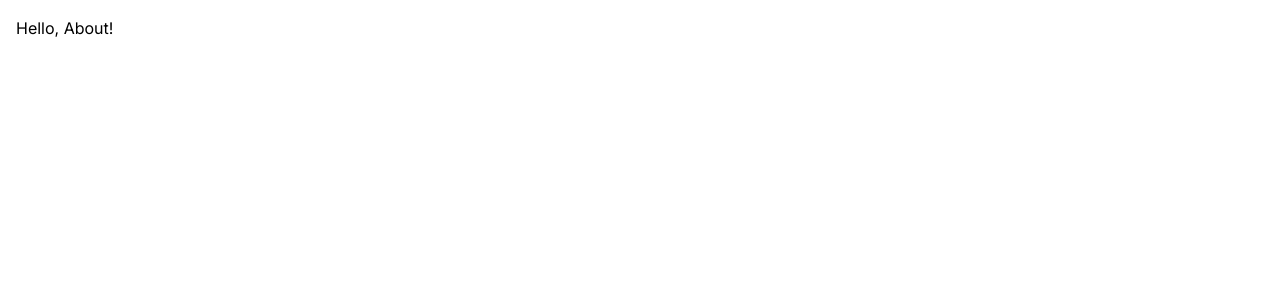
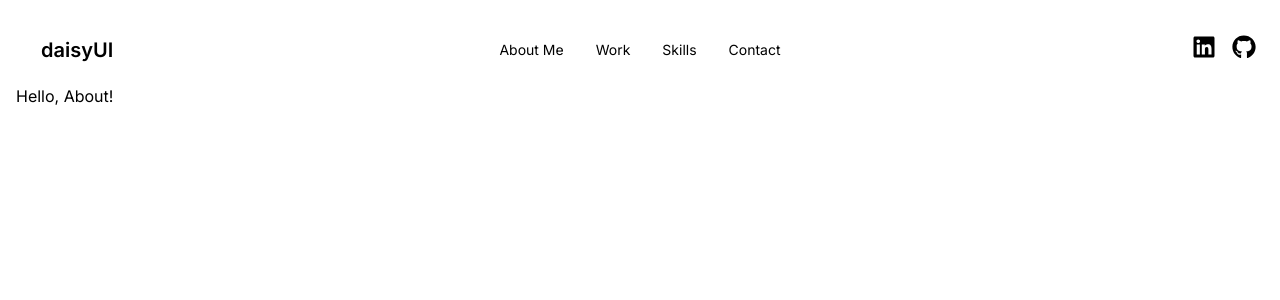
Before and after one commit to cjsolis12/csolis, a Next.js app in the folder fullstack-portfolio/: page /about in a window 1280 px wide. Shown: the top 300 px of the page. Built offline with nearby package versions, Linux system fonts and the light colour scheme.

Commit message:
added navbar to layout.js to render on each link

```diff
--- a/fullstack-portfolio/app/layout.js
+++ b/fullstack-portfolio/app/layout.js
@@ -1,5 +1,6 @@
 import './globals.css'
 import { Inter } from 'next/font/google'
+import Navbar from './navbar/page'
 
 const inter = Inter({ subsets: ['latin'] })
 
@@ -11,7 +12,11 @@
 export default function RootLayout({ children }) {
   return (
     <html lang="en">
-      <body className={inter.className}>{children}</body>
+      <body className={inter.className}>
+        <Navbar/>
+        {children}
+
+      </body>
     </html>
   )
 }
--- a/fullstack-portfolio/app/page.js
+++ b/fullstack-portfolio/app/page.js
@@ -1,9 +1,9 @@
-import Navbar from './navbar/page'
+
 
 export default function Home() {
   return (
    <main>
-    <Navbar/>
+
     <h1>Hello World</h1>
    </main>
   )
```
